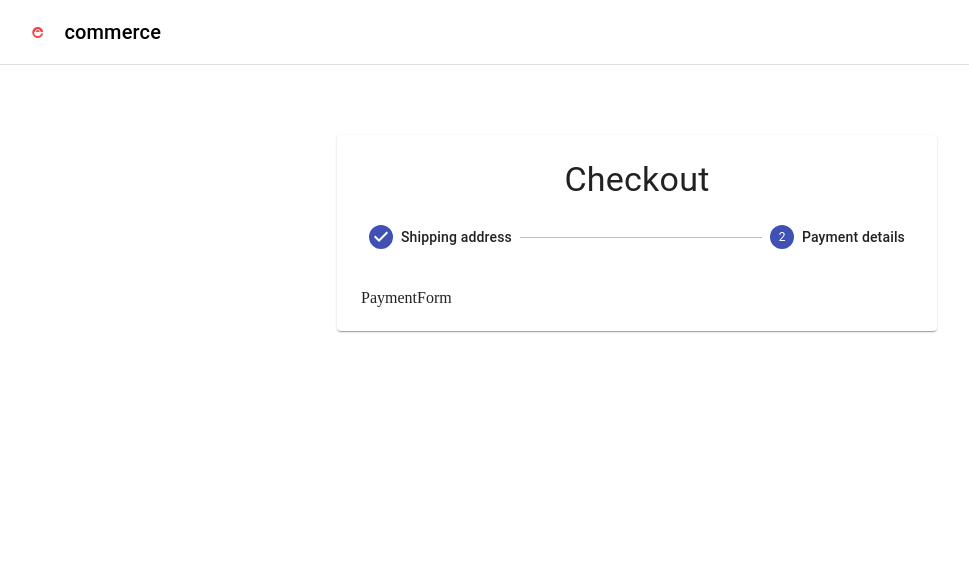
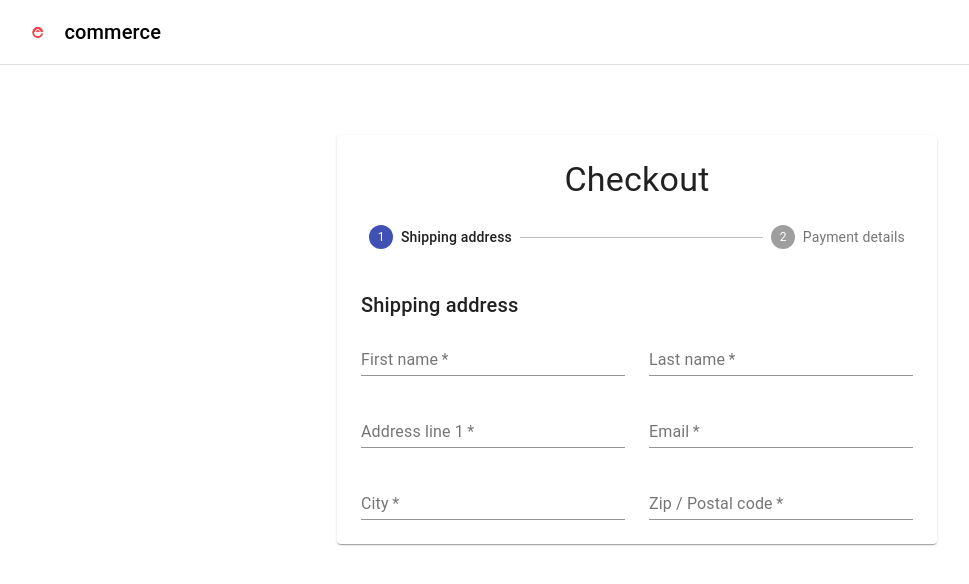
Before and after one commit to sumit161459/E-commerce-Application, a React (Create React App) app: page /checkout in a window 1280 px wide. Shown: the top 584 px of the page, without its empty margins (3-972 px from the left). Built offline with nearby package versions, Linux system fonts and the light colour scheme; no server answers.

Commit message:
creating address form

```diff
--- a/src/components/CheckoutForm/AddressForm.js
+++ b/src/components/CheckoutForm/AddressForm.js
@@ -1,11 +1,29 @@
-import React from 'react'
+import React, { useState, useEffect } from 'react';
+import { InputLabel, Select, MenuItem, Button, Grid, Typography } from '@material-ui/core';
+import { useForm, FormProvider } from 'react-hook-form';
+
+import FormInput from './CustomTextField';
 
 const AddressForm = () => {
-    return (
-        <div>
-            AddressForm
-        </div>
-    )
-}
+    const methods=useForm();
 
-export default AddressForm
+  return (
+    <>
+      <Typography variant="h6" gutterBottom>Shipping address</Typography>
+      <FormProvider {...methods}>
+        <form onSubmit=''>
+          <Grid container spacing={3}>
+            <FormInput required name="firstName" label="First name" />
+            <FormInput required name="lastName" label="Last name" />
+            <FormInput required name="address1" label="Address line 1" />
+            <FormInput required name="email" label="Email" />
+            <FormInput required name="city" label="City" />
+            <FormInput required name="zip" label="Zip / Postal code" />
+            </Grid>
+        </form>
+      </FormProvider>
+    </>
+  );
+};
+
+export default AddressForm;
--- a/src/components/CheckoutForm/Checkout/Checkout.js
+++ b/src/components/CheckoutForm/Checkout/Checkout.js
@@ -10,7 +10,7 @@
 
 const Checkout = () => {
     const classes = useStyles();
-    const [activeStep, setActiveStep] = useState(1);
+    const [activeStep, setActiveStep] = useState(0);
 
     const Confirmation=()=>(
         <div>
--- /dev/null
+++ b/src/components/CheckoutForm/CustomTextField.js
@@ -0,0 +1,26 @@
+import React from 'react';
+import { useFormContext, Controller } from 'react-hook-form';
+import { TextField, Grid } from '@material-ui/core';
+
+function FormInput({ name, label, required }) {
+  const { control } = useFormContext();
+  const isError = false;
+
+  return (
+    <Grid item xs={12} sm={6}>
+      <Controller
+            control={control}
+            name={name}
+            render = {({ field})=> (
+                <TextField
+                    fullWidth
+                    label={label}
+                    required
+                />
+            )}
+         />
+    </Grid>
+  );
+}
+
+export default FormInput;
```
